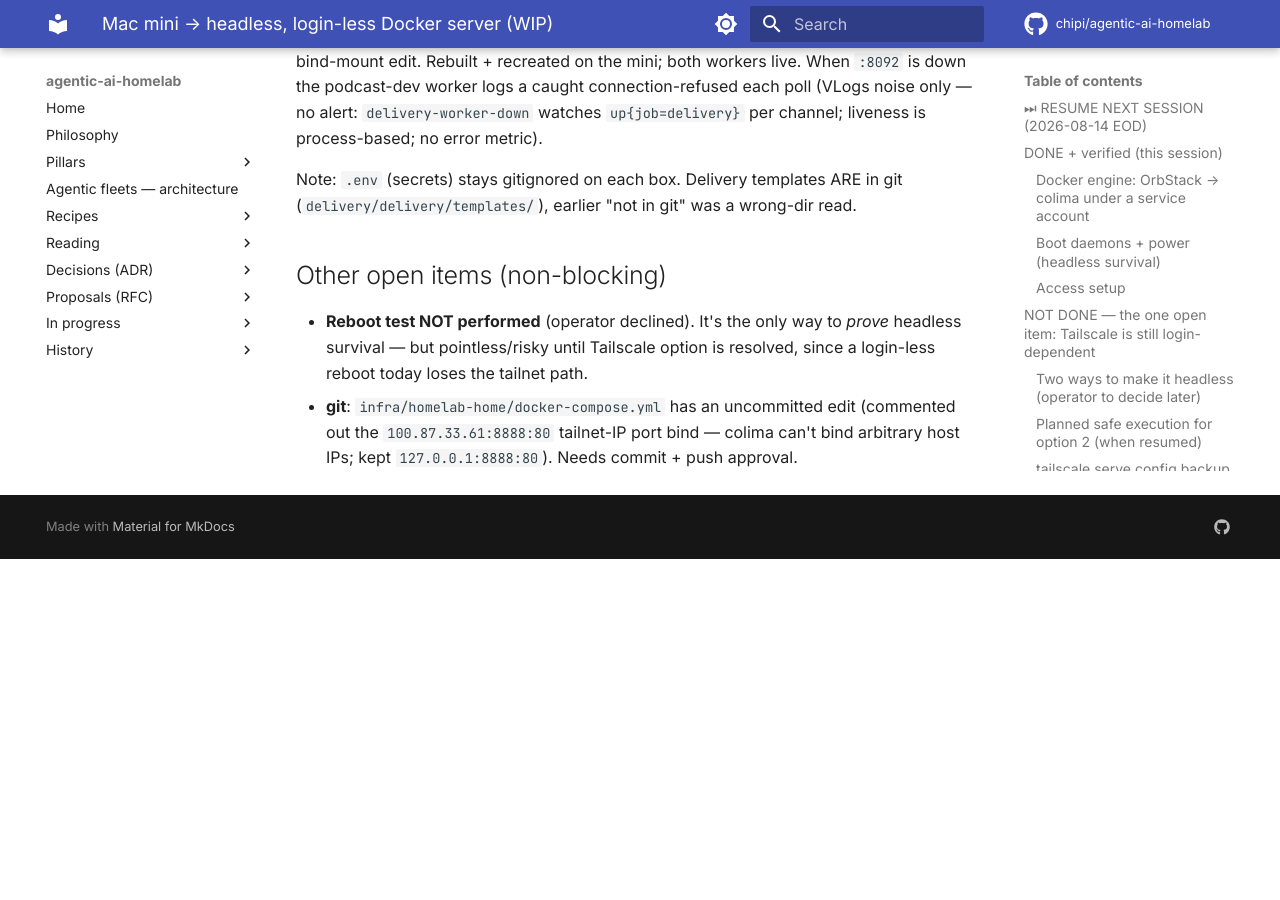
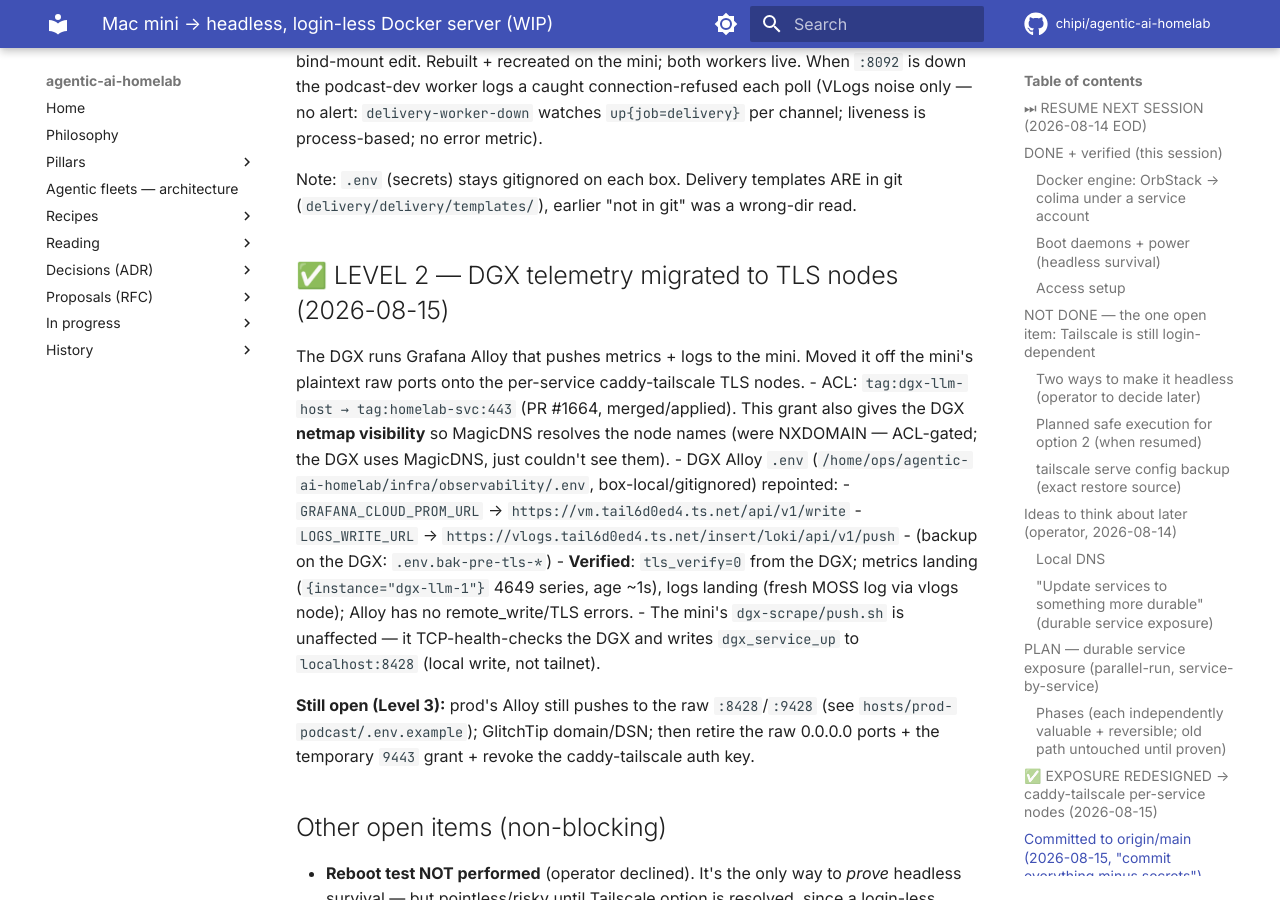
Before and after one commit to chipi/agentic-ai-homelab, an MkDocs documentation site: the page built from docs/wip/mac-mini-headless-server.md, in a window 1280 px wide and 900 px high, scrolled down 8422 px. Built offline with MkDocs 1.6.1 and Material for MkDocs 9.7.7, drawn with Linux system fonts in a browser that asks for light colours; comment, search, counter and statistics services are not loaded; before the commit the page ends 8981 px from its top, so only the background shows below that.

Commit message:
docs(wip): Level 2 done — DGX telemetry on TLS nodes
Co-Authored-By: Claude Opus 4.8 (1M context) <noreply@anthropic.com>
Claude-Session: https://claude.ai/code/session_01XVnJsHb8tj185VUPmgKWQs

```diff
--- a/docs/wip/mac-mini-headless-server.md
+++ b/docs/wip/mac-mini-headless-server.md
@@ -338,6 +338,28 @@ Repo is now the reproducible inventory — `git clone` + per-box `.env` restores
 Note: `.env` (secrets) stays gitignored on each box. Delivery templates ARE in git
 (`delivery/delivery/templates/`), earlier "not in git" was a wrong-dir read.
 
+## ✅ LEVEL 2 — DGX telemetry migrated to TLS nodes (2026-08-15)
+
+The DGX runs Grafana Alloy that pushes metrics + logs to the mini. Moved it off
+the mini's plaintext raw ports onto the per-service caddy-tailscale TLS nodes.
+- ACL: `tag:dgx-llm-host → tag:homelab-svc:443` (PR #1664, merged/applied). This
+  grant also gives the DGX **netmap visibility** so MagicDNS resolves the node
+  names (were NXDOMAIN — ACL-gated; the DGX uses MagicDNS, just couldn't see them).
+- DGX Alloy `.env` (`/home/ops/agentic-ai-homelab/infra/observability/.env`,
+  box-local/gitignored) repointed:
+  - `GRAFANA_CLOUD_PROM_URL` → `https://vm.tail6d0ed4.ts.net/api/v1/write`
+  - `LOGS_WRITE_URL` → `https://vlogs.tail6d0ed4.ts.net/insert/loki/api/v1/push`
+  - (backup on the DGX: `.env.bak-pre-tls-*`)
+- **Verified**: `tls_verify=0` from the DGX; metrics landing (`{instance="dgx-llm-1"}`
+  4649 series, age ~1s), logs landing (fresh MOSS log via vlogs node); Alloy has no
+  remote_write/TLS errors.
+- The mini's `dgx-scrape/push.sh` is unaffected — it TCP-health-checks the DGX and
+  writes `dgx_service_up` to `localhost:8428` (local write, not tailnet).
+
+**Still open (Level 3):** prod's Alloy still pushes to the raw `:8428`/`:9428`
+(see `hosts/prod-podcast/.env.example`); GlitchTip domain/DSN; then retire the raw
+0.0.0.0 ports + the temporary `9443` grant + revoke the caddy-tailscale auth key.
+
 ## Other open items (non-blocking)
 - **Reboot test NOT performed** (operator declined). It's the only way to *prove*
   headless survival — but pointless/risky until Tailscale option is resolved,
```
